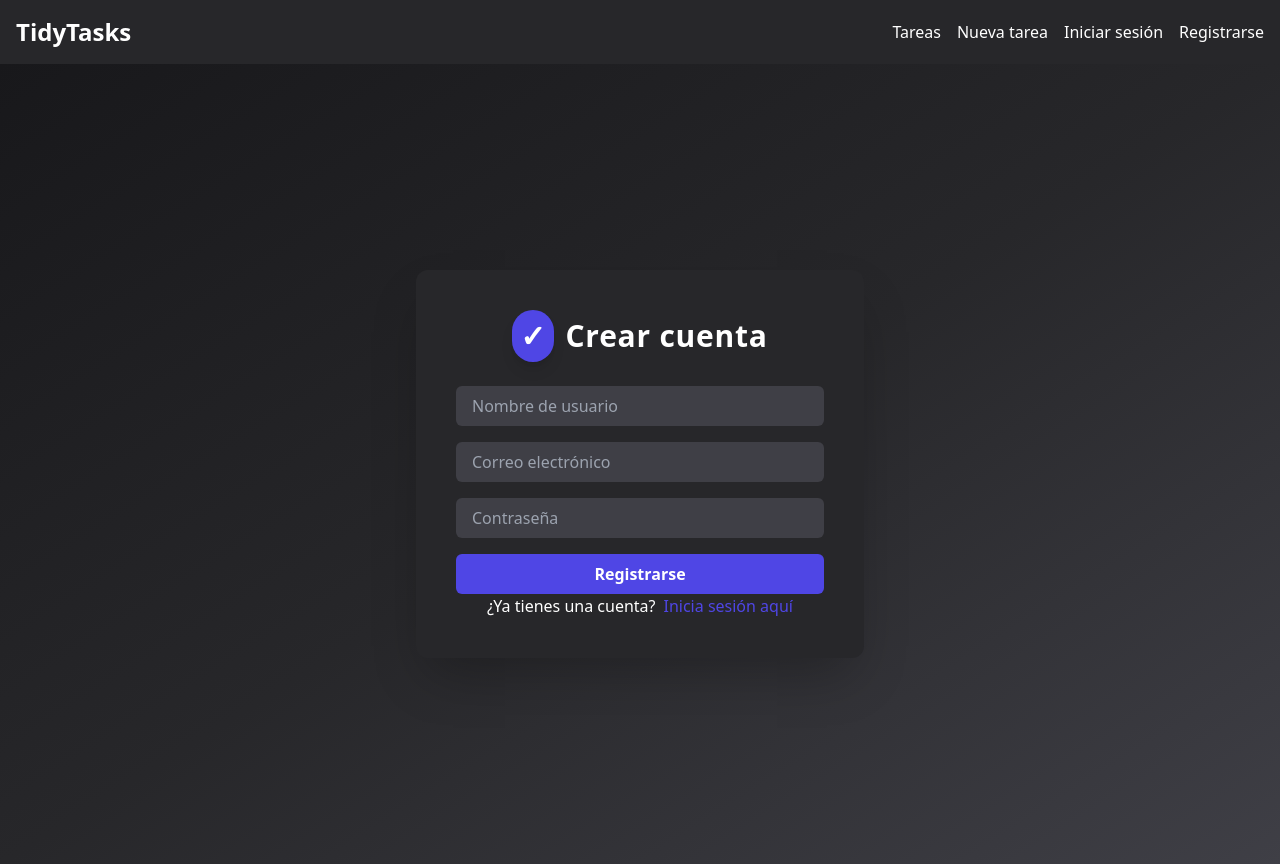
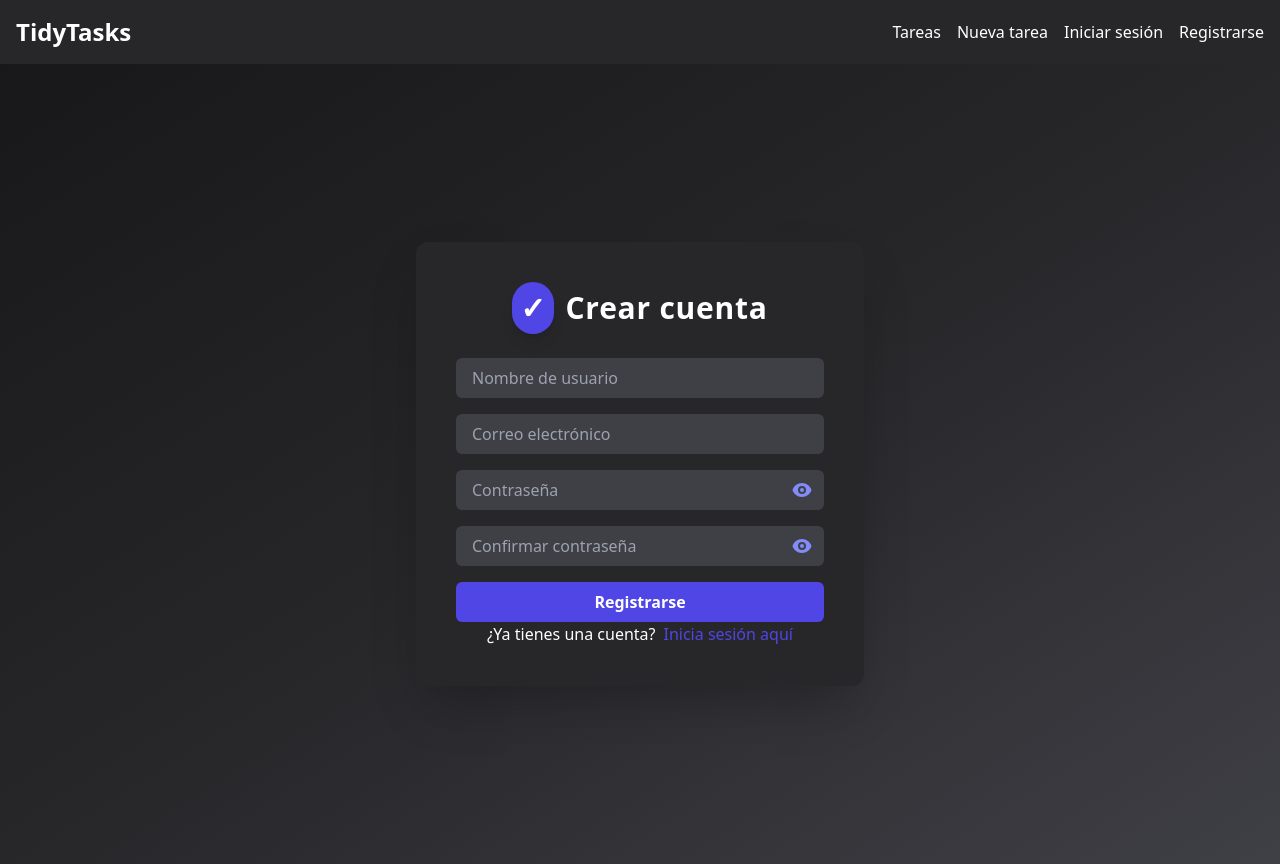
Before and after one commit to Santiago-1505/TidyTask, a React (Vite) app in the folder client/: page /register in a window 1280 px wide. Built offline with nearby package versions, Linux system fonts and the light colour scheme.

Commit message:
Se agrega visibilidad de contraseña en el inicio y registro, y tambien se agrego la confirmación de contraseña en el registro

```diff
--- a/client/package.json
+++ b/client/package.json
@@ -17,6 +17,7 @@
     "react": "^19.0.0",
     "react-dom": "^19.0.0",
     "react-hook-form": "^7.55.0",
+    "react-icons": "^5.5.0",
     "react-router-dom": "^7.5.0"
   },
   "devDependencies": {
--- a/client/src/pages/LoginPage.jsx
+++ b/client/src/pages/LoginPage.jsx
@@ -2,7 +2,8 @@ import { useForm } from "react-hook-form";
 import { motion } from "framer-motion";
 import { useAuth } from "../context/AuthContext";
 import { Link, useNavigate } from "react-router-dom";
-import { useEffect } from "react";
+import { useEffect, useState } from "react";
+import { HiEye, HiEyeOff } from "react-icons/hi";
 
 function LoginPage() {
   const {
@@ -13,6 +14,7 @@ function LoginPage() {
 
   const { signIn, errors: signInErrors, isAuthenticated } = useAuth();
   const navigate = useNavigate();
+  const [showPassword, setShowPassword] = useState(false);
 
   const onSubmit = handleSubmit((data) => {
     signIn(data);
@@ -65,13 +67,23 @@ function LoginPage() {
             </p>
           )}
 
+          <div className="relative">
             <motion.input
-            type="password"
+              type={showPassword ? "text" : "password"}
               {...register("password", { required: true })}
               className="w-full bg-zinc-700 text-white px-4 py-2 rounded-md focus:outline-none focus:ring-2 focus:ring-indigo-500 transition-all"
               placeholder="Contraseña"
               whileFocus={{ scale: 1.02 }}
             />
+            <button
+              type="button"
+              className="absolute right-3 top-1/2 transform -translate-y-1/2 text-zinc-400 hover:text-white"
+              onClick={() => setShowPassword(!showPassword)}
+              tabIndex={-1}
+            >
+              {showPassword ? <HiEyeOff size={20} /> : <HiEye size={20} />}
+            </button>
+          </div>
           {errors.password && (
             <p className="bg-red-600 text-white px-3 py-1 rounded-md text-sm">
               La contraseña es requerida
--- a/client/src/pages/RegisterPage.jsx
+++ b/client/src/pages/RegisterPage.jsx
@@ -1,25 +1,41 @@
 import { useForm } from "react-hook-form";
 import { useAuth } from "../context/AuthContext";
-import { useEffect } from "react";
+import { useEffect, useState } from "react";
 import { useNavigate } from "react-router-dom";
 import { Link } from "react-router-dom";
 import { motion } from "framer-motion";
+import { HiEye, HiEyeOff } from "react-icons/hi";
 
 function RegisterPage() {
   const {
     register,
     handleSubmit,
+    watch,
     formState: { errors },
   } = useForm();
   const { signUp, isAuthenticated, errors: registerErrors } = useAuth();
   const navigate = useNavigate();
+  const [localError, setLocalError] = useState("");
+
+  const password = watch("password");
+  const confirmPassword = watch("confirmPassword");
+
+  const [showPassword, setShowPassword] = useState(false);
+  const [showConfirmPassword, setShowConfirmPassword] = useState(false);
 
   useEffect(() => {
     if (isAuthenticated) navigate("/tasks");
   }, [isAuthenticated]);
 
   const onSubmit = handleSubmit(async (values) => {
-    signUp(values);
+    if (values.password !== values.confirmPassword) {
+      setLocalError("Las contraseñas no coinciden");
+      return;
+    }
+    setLocalError("");
+
+    const { username, email, password } = values;
+    signUp({ username, email, password });
   });
 
   useEffect(() => {
@@ -54,6 +70,12 @@ function RegisterPage() {
           </div>
         ))}
 
+        {localError && (
+          <div className="bg-red-600 text-white p-3 rounded-md my-2 text-sm">
+            {localError}
+          </div>
+        )}
+
         <form onSubmit={onSubmit} className="space-y-4">
           <motion.input
             type="text"
@@ -81,16 +103,51 @@ function RegisterPage() {
             </p>
           )}
 
+          <div className="relative">
             <motion.input
-            type="password"
+              type={showPassword ? "text" : "password"}
               {...register("password", { required: true })}
               className="w-full bg-zinc-700 text-white px-4 py-2 rounded-md focus:outline-none focus:ring-2 focus:ring-indigo-500 transition-all"
               placeholder="Contraseña"
               whileFocus={{ scale: 1.02 }}
             />
+            <button
+              type="button"
+              onClick={() => setShowPassword(!showPassword)}
+              className="absolute right-3 top-1/2 transform -translate-y-1/2 text-indigo-400 hover:text-indigo-300"
+            >
+              {showPassword ? <HiEyeOff size={20} /> : <HiEye size={20} />}
+            </button>
+          </div>
           {errors.password && (
             <p className="bg-red-600 text-white px-3 py-1 rounded-md text-sm">
               La contraseña es requerida
+            </p>
+          )}
+
+          <div className="relative">
+            <motion.input
+              type={showConfirmPassword ? "text" : "password"}
+              {...register("confirmPassword", { required: true })}
+              className="w-full bg-zinc-700 text-white px-4 py-2 rounded-md focus:outline-none focus:ring-2 focus:ring-indigo-500 transition-all"
+              placeholder="Confirmar contraseña"
+              whileFocus={{ scale: 1.02 }}
+            />
+            <button
+              type="button"
+              onClick={() => setShowConfirmPassword(!showConfirmPassword)}
+              className="absolute right-3 top-1/2 transform -translate-y-1/2 text-indigo-400 hover:text-indigo-300"
+            >
+              {showConfirmPassword ? (
+                <HiEyeOff size={20} />
+              ) : (
+                <HiEye size={20} />
+              )}
+            </button>
+          </div>
+          {errors.confirmPassword && (
+            <p className="bg-red-600 text-white px-3 py-1 rounded-md text-sm">
+              La confirmación de la contraseña es requerida
             </p>
           )}
 
```
Also changed, not shown: 1 other file (tests, documents, lock files or other folders). Lines whose indentation alone changed are shown as unchanged.
